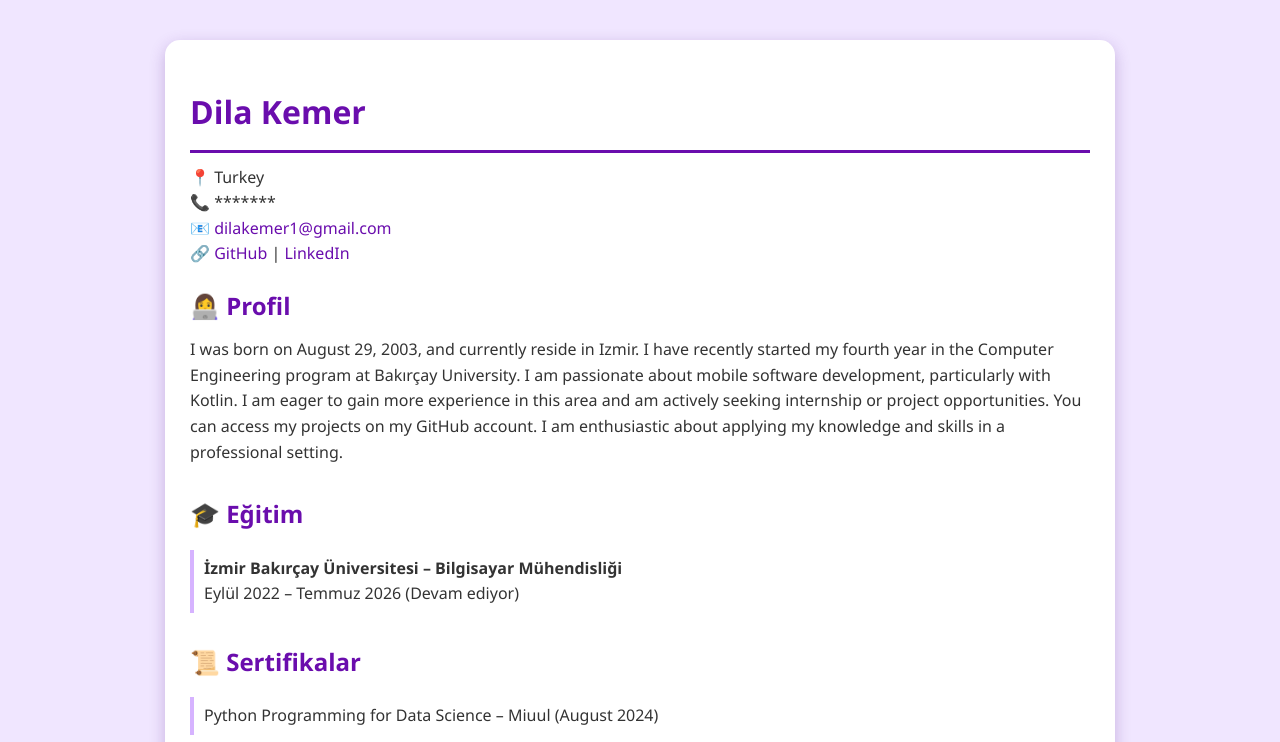
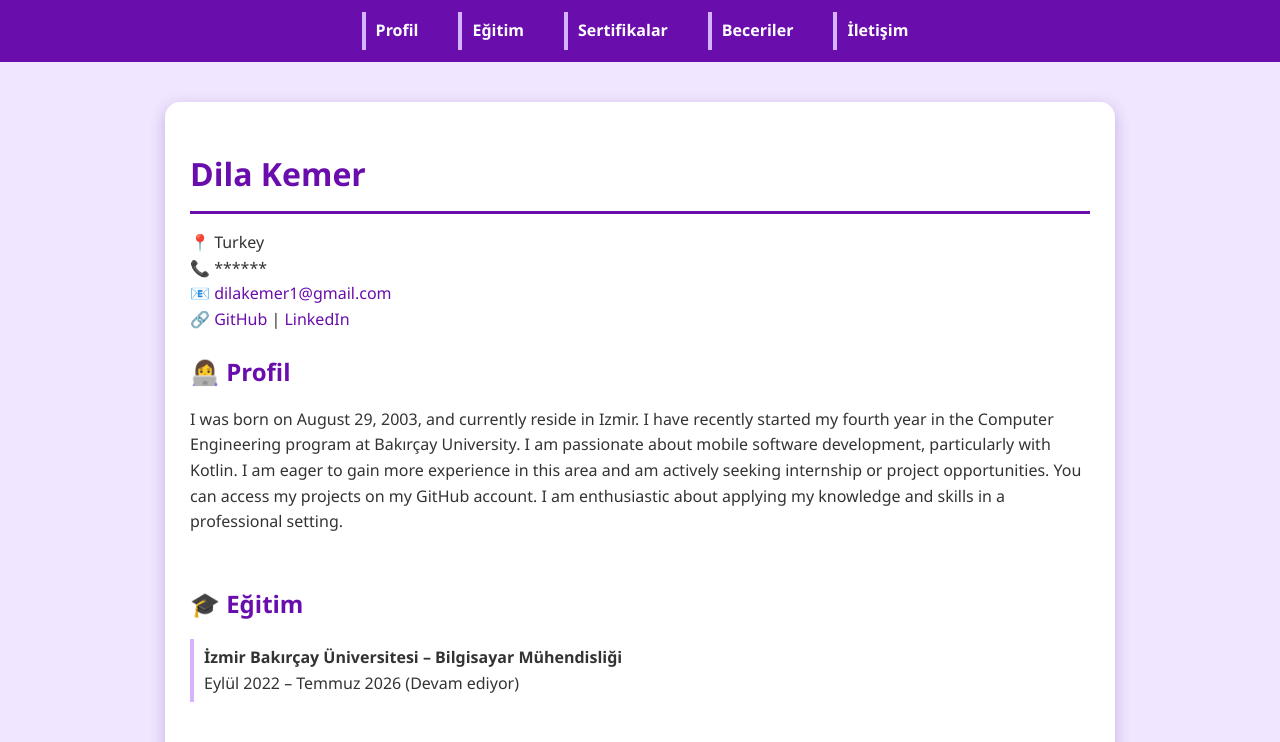
Before and after one commit to Dilakemer/rsschool-cv, a plain HTML site: page cv/index.html in a window 1280 px wide. Shown: the top 742 px of the page. Drawn offline with Linux system fonts and the light colour scheme.

Commit message:
Update index.html

```diff
--- a/cv/index.html
+++ b/cv/index.html
@@ -5,7 +5,7 @@
   <meta name="viewport" content="width=device-width, initial-scale=1.0">
   <title>Dila Kemer - CV</title>
   <style>
-    /* Temel stil */
+    /* Genel stil */
     body {
       font-family: 'Segoe UI', Tahoma, Geneva, Verdana, sans-serif;
       line-height: 1.6;
@@ -13,7 +13,38 @@
       padding: 0;
       background: #f0e6ff;
       color: #333;
+      scroll-behavior: smooth; /* Menü tıklayınca yumuşak kaydırma */
     }
+
+    /* Menü */
+    nav {
+      background: #6a0dad;
+      padding: 12px 0;
+      position: sticky;
+      top: 0;
+      z-index: 1000;
+    }
+    nav ul {
+      list-style: none;
+      display: flex;
+      justify-content: center;
+      margin: 0;
+      padding: 0;
+    }
+    nav ul li {
+      margin: 0 15px;
+    }
+    nav ul li a {
+      color: #fff;
+      text-decoration: none;
+      font-weight: bold;
+      transition: color 0.3s;
+    }
+    nav ul li a:hover {
+      color: #d6b3ff;
+    }
+
+    /* Container */
     .container {
       max-width: 900px;
       margin: 40px auto;
@@ -27,17 +58,16 @@
       transform: translateY(-5px);
       box-shadow: 0 10px 25px rgba(100, 50, 150, 0.5);
     }
+
     h1, h2 {
-      color: #6a0dad; /* Mor ton */
+      color: #6a0dad;
       margin-bottom: 12px;
     }
     h1 {
       border-bottom: 3px solid #6a0dad;
       padding-bottom: 12px;
     }
-    p {
-      margin: 8px 0;
-    }
+
     ul {
       list-style: none;
       padding: 0;
@@ -52,19 +82,27 @@
       background: #f3e6ff;
       border-left: 4px solid #6a0dad;
     }
+
     a {
       color: #6a0dad;
       text-decoration: none;
-      transition: color 0.3s, text-decoration 0.3s;
     }
     a:hover {
-      color: #4b0066;
       text-decoration: underline;
     }
+
     section {
-      margin-bottom: 30px;
+      margin-bottom: 50px;
     }
+
     @media (max-width: 600px) {
+      nav ul {
+        flex-direction: column;
+        align-items: center;
+      }
+      nav ul li {
+        margin: 8px 0;
+      }
       .container {
         margin: 20px;
         padding: 15px;
@@ -76,22 +114,34 @@
   </style>
 </head>
 <body>
+
+  <!-- Menü -->
+  <nav>
+    <ul>
+      <li><a href="#profil">Profil</a></li>
+      <li><a href="#egitim">Eğitim</a></li>
+      <li><a href="#sertifikalar">Sertifikalar</a></li>
+      <li><a href="#beceriler">Beceriler</a></li>
+      <li><a href="#iletisim">İletişim</a></li>
+    </ul>
+  </nav>
+
   <div class="container">
-    <header>
+    <header id="iletisim">
       <h1>Dila Kemer</h1>
       <p>📍 Turkey <br>
-      📞 *******<br>
-      📧 <a href="mailto:*****@gmail.com">dilakemer1@gmail.com</a><br>
+      📞 ****** <br>
+      📧 <a href="mailto:dilakemer1@gmail.com">dilakemer1@gmail.com</a><br>
       🔗 <a href="https://github.com/Dilakemer" target="_blank">GitHub</a> |
       <a href="https://www.linkedin.com/in/dila-kemer-956b2425a/" target="_blank">LinkedIn</a></p>
     </header>
 
-    <section>
+    <section id="profil">
       <h2>👩‍💻 Profil</h2>
       <p>I was born on August 29, 2003, and currently reside in Izmir. I have recently started my fourth year in the Computer Engineering program at Bakırçay University. I am passionate about mobile software development, particularly with Kotlin. I am eager to gain more experience in this area and am actively seeking internship or project opportunities. You can access my projects on my GitHub account. I am enthusiastic about applying my knowledge and skills in a professional setting.</p>
     </section>
 
-    <section>
+    <section id="egitim">
       <h2>🎓 Eğitim</h2>
       <ul>
         <li><strong>İzmir Bakırçay Üniversitesi – Bilgisayar Mühendisliği</strong><br>
@@ -99,7 +149,7 @@
       </ul>
     </section>
 
-    <section>
+    <section id="sertifikalar">
       <h2>📜 Sertifikalar</h2>
       <ul>
         <li>Python Programming for Data Science – Miuul (August 2024)</li>
@@ -111,7 +161,7 @@
       </ul>
     </section>
 
-    <section>
+    <section id="beceriler">
       <h2>🛠️ Teknik Beceriler</h2>
       <ul>
         <li>Kotlin (Mobile Development)</li>
@@ -122,5 +172,6 @@
       </ul>
     </section>
   </div>
+
 </body>
 </html>
```
